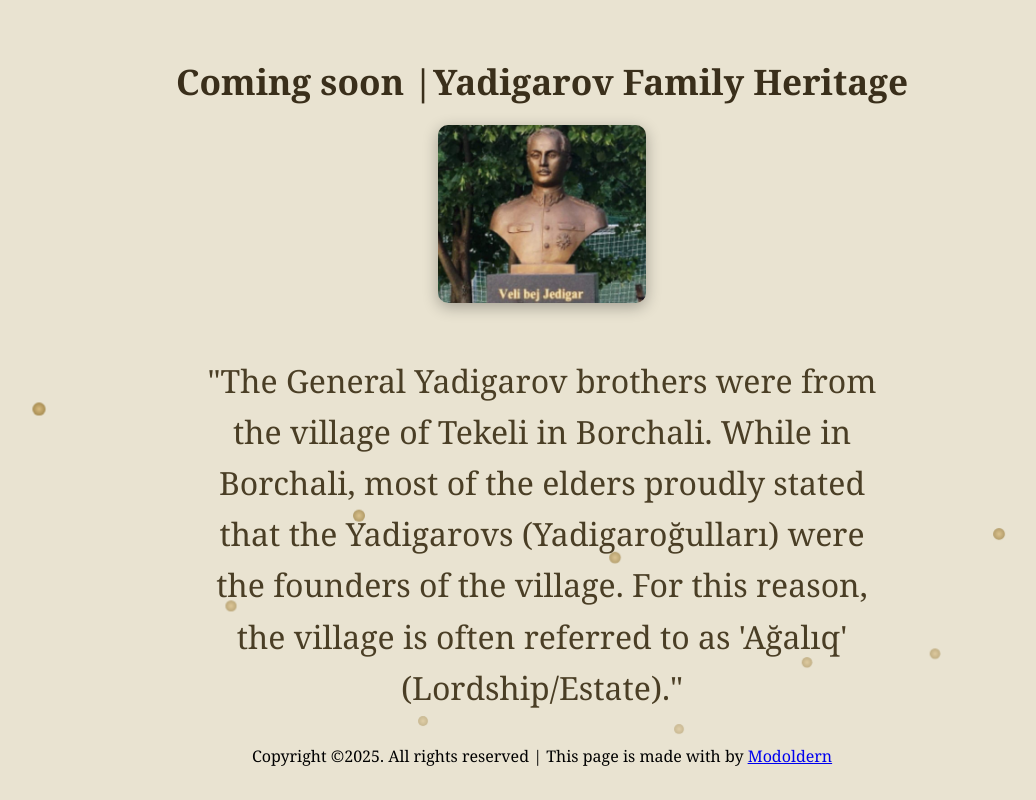
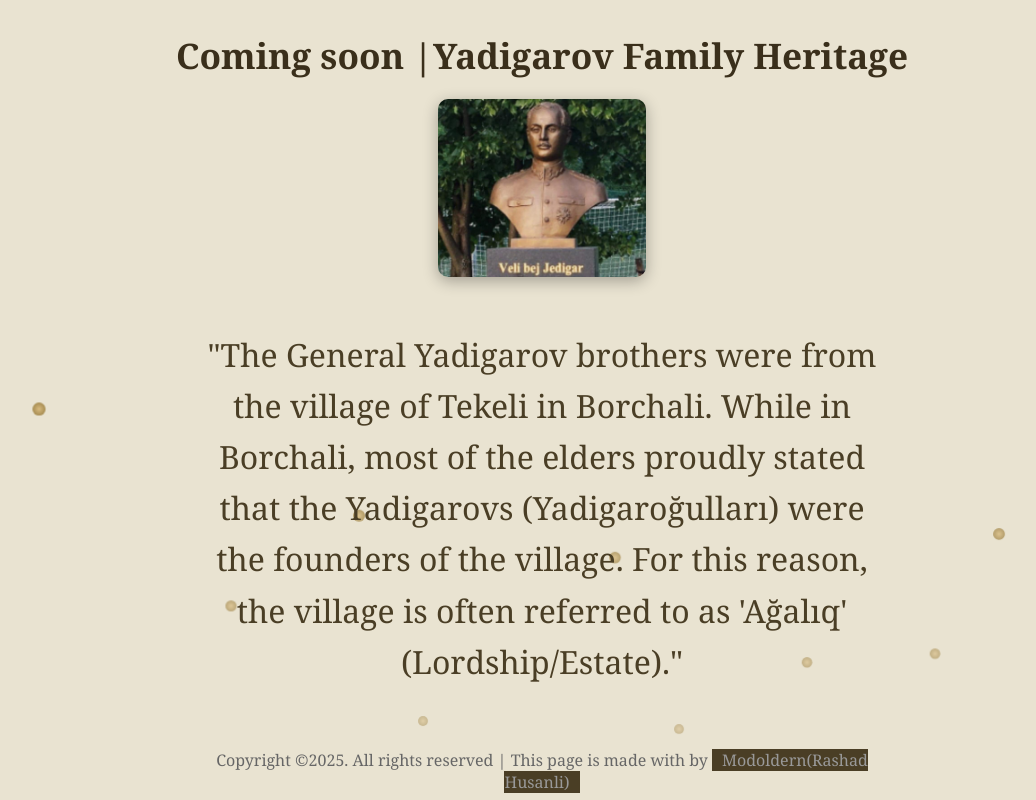
Before and after one commit to modoldern/yadigarovlar.org, a plain HTML site: page index.html in a window 1280 px wide. Shown: the whole page, without its empty margins (98-1134 px from the left). Drawn offline with Linux system fonts and the light colour scheme.

Commit message:
Update copyright notice and adjust CSS for improved layout and styling

```diff
--- a/index.html
+++ b/index.html
@@ -30,8 +30,8 @@
                 were the founders of the village. For this reason, the village is often referred to as
                 'Ağalıq' (Lordship/Estate)."
             </p>
-            <div>Copyright ©2025. All rights reserved
-                | This page is made with by <a href="https://github.com/modoldern" target="_blank">Modoldern</a>
+            <div class="copyright">Copyright ©2025. All rights reserved
+                | This page is made with by <a href="https://github.com/modoldern" target="_blank">Modoldern(Rashad Husanli)</a>
             </div>
         </div>
 
--- a/style.css
+++ b/style.css
@@ -3,9 +3,9 @@ body {
     padding: 0;
     font-family: "Georgia", serif;
     background: #e9e3d1;
-    overflow: hidden;
+    overflow-x: hidden;
     position: relative;
-    height: 100vh;
+    min-height: 100vh;
 }
 
 
@@ -152,3 +152,19 @@ body {
     color: #4a3e25;
 
 }
+
+.copyright {
+    margin-top: 30px;
+    font-size: 1rem;
+    color: #666666;
+    max-width: 700px;
+    text-align: center;
+    padding: 0 20px;
+}
+
+.copyright a {
+    color: #999;
+    text-decoration: none;
+    background-color:#4a3e25 ;
+    padding: 0 10px
+}
```
